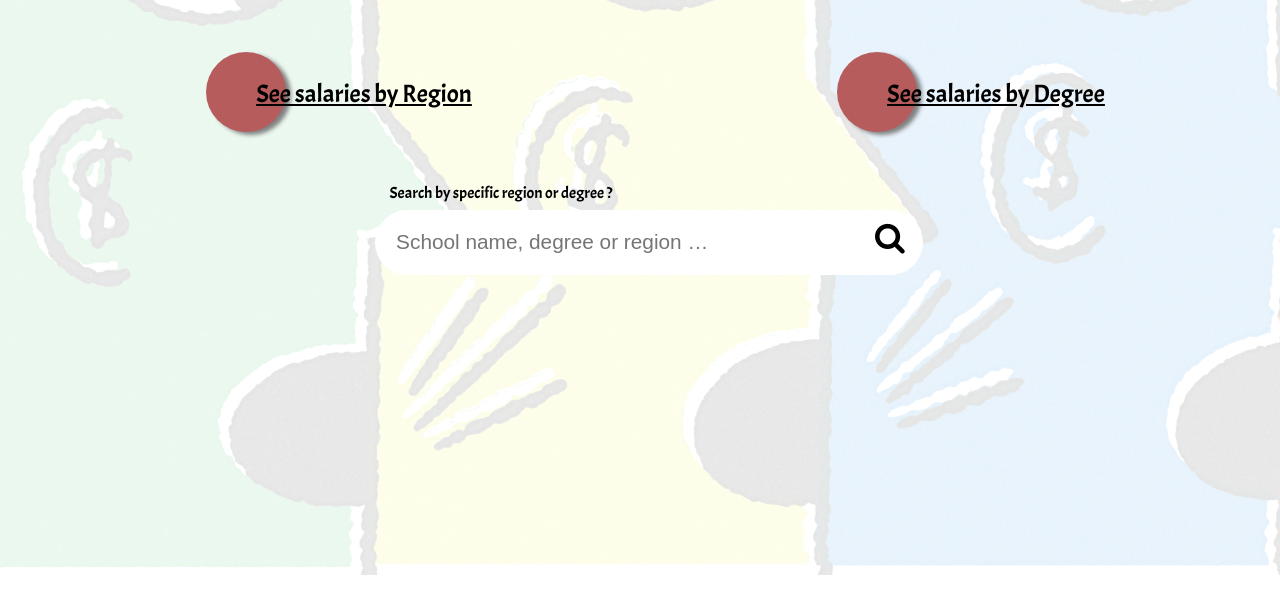
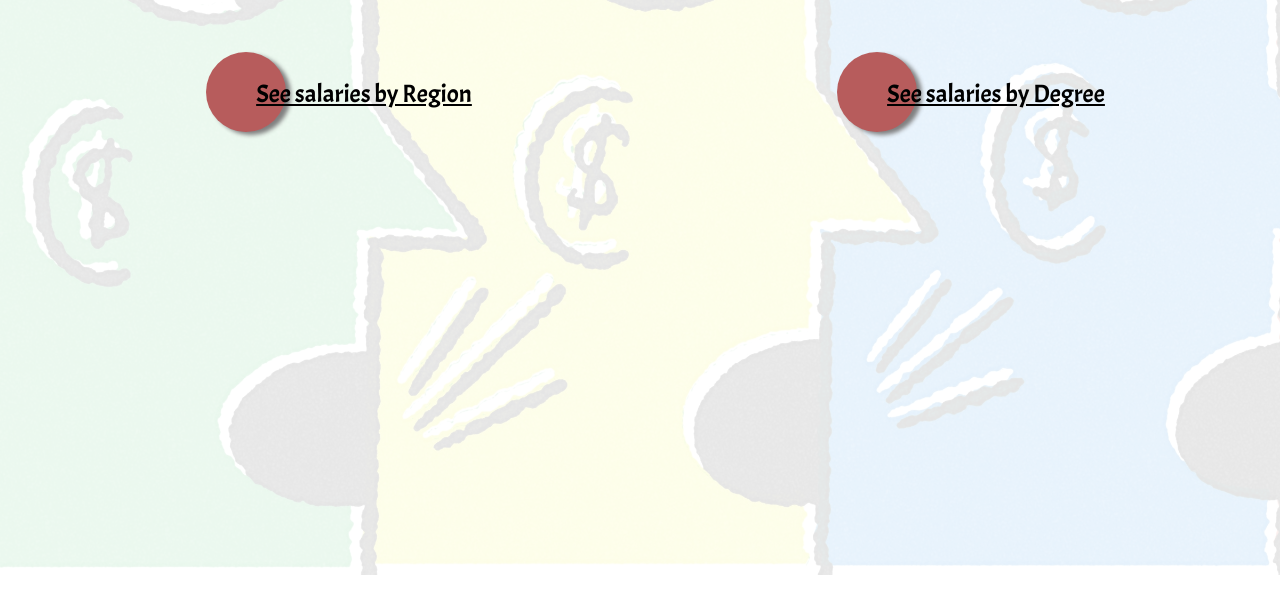
Before and after one commit to eunicedai/PaysCollege, a plain HTML site: page index.html in a window 1280 px wide. Shown: the part 225-816 px from the top of the page. Drawn offline with Linux system fonts and the light colour scheme.

Commit message:
delete search

```diff
--- a/index.html
+++ b/index.html
@@ -19,11 +19,11 @@
                 <p class="region"><a href="region.html">See salaries by Region</a></p>
                 <p class="degree"><a href="degree.html">See salaries by Degree</a></p>
             </div>
-            <div class="searchbar">
+            <!-- <div class="searchbar">
                 <p>Search by specific region or degree ? </p>
                 <input type="text" placeholder="School name, degree or region … " required="">
                 <i class="fa fa-search"></i>
-            </div>
+            </div> -->
         </div>
     </div>
 </body>
```
